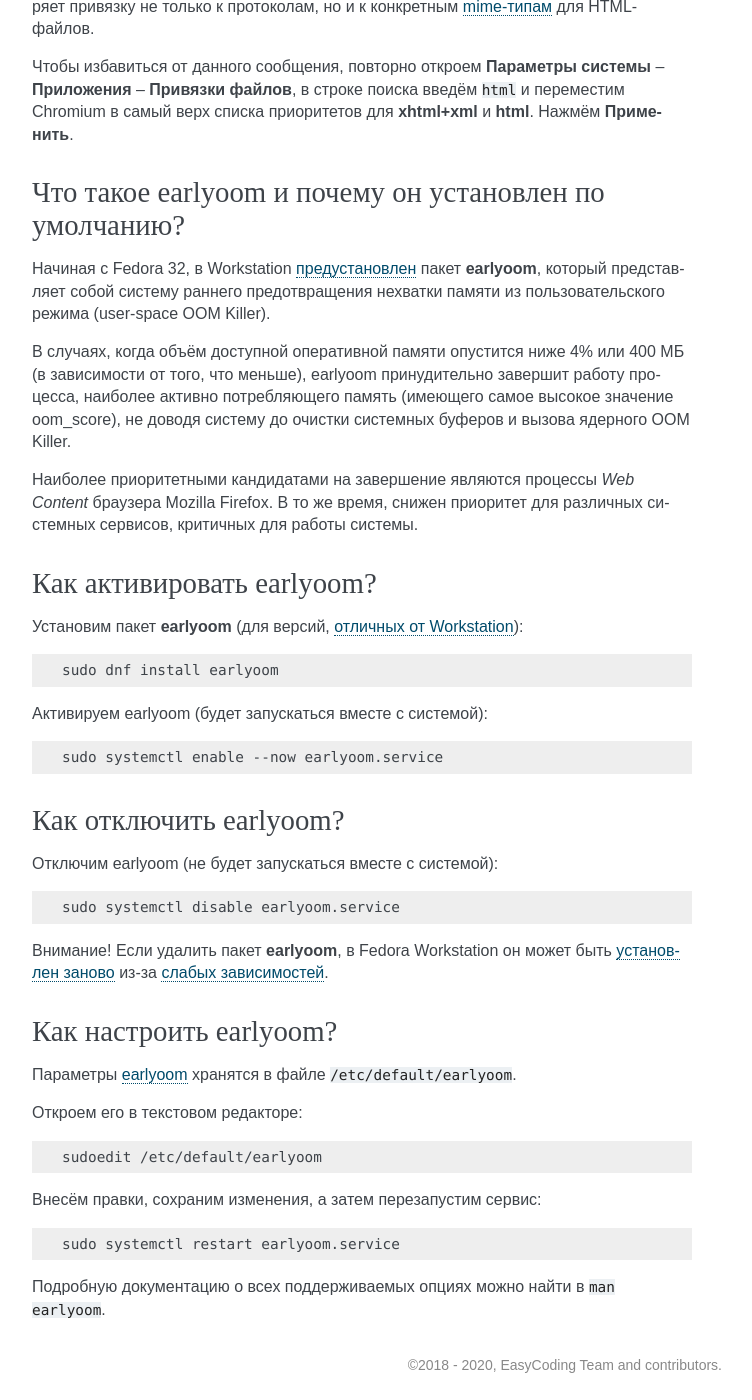
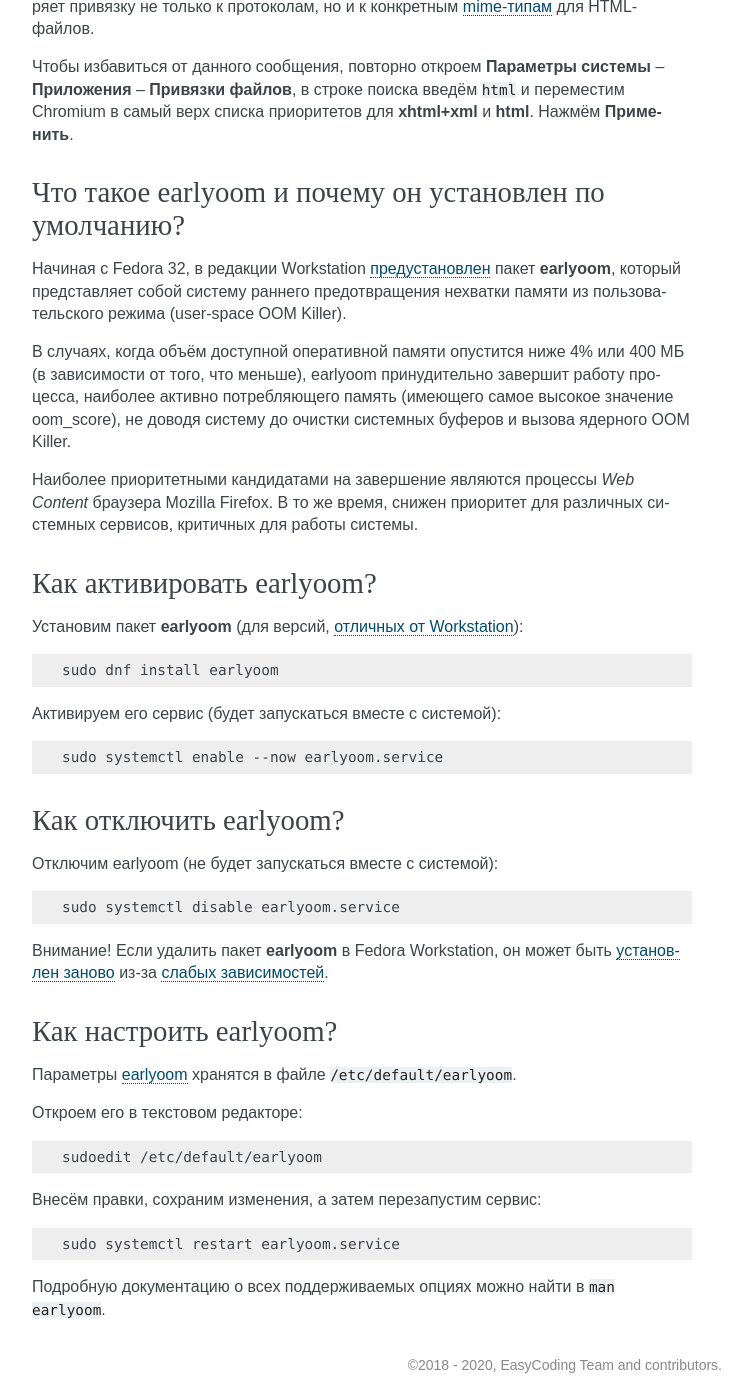
Before and after one commit to RussianFedora/FAQ, a Sphinx documentation site: the page built from source/using-applications.rst, in a window 1280 px wide and 1400 px high, scrolled down 20877 px. Shown: the whole window, without its empty margins (388-1140 px from the left). Built offline with Sphinx 7.4.7, drawn with Linux system fonts in a browser that asks for light colours.

Commit message:
Additional minor fixes to earlyoom questions.

```diff
--- a/source/using-applications.rst
+++ b/source/using-applications.rst
@@ -1147,7 +1147,7 @@
 Что такое earlyoom и почему он установлен по умолчанию?
 ============================================================
 
-Начиная с Fedora 32, в Workstation `предустановлен <https://pagure.io/fedora-workstation/issue/119>`__ пакет **earlyoom**, который представляет собой систему раннего предотвращения нехватки памяти из пользовательского режима (user-space OOM Killer).
+Начиная с Fedora 32, в редакции Workstation `предустановлен <https://pagure.io/fedora-workstation/issue/119>`__ пакет **earlyoom**, который представляет собой систему раннего предотвращения нехватки памяти из пользовательского режима (user-space OOM Killer).
 
 В случаях, когда объём доступной оперативной памяти опустится ниже 4% или 400 МБ (в зависимости от того, что меньше), earlyoom принудительно завершит работу процесса, наиболее активно потребляющего память (имеющего самое высокое значение oom_score), не доводя систему до очистки системных буферов и вызова ядерного OOM Killer.
 
@@ -1165,7 +1165,7 @@
 
     sudo dnf install earlyoom
 
-Активируем earlyoom (будет запускаться вместе с системой):
+Активируем его сервис (будет запускаться вместе с системой):
 
 .. code-block:: text
 
@@ -1183,7 +1183,7 @@
 
     sudo systemctl disable earlyoom.service
 
-Внимание! Если удалить пакет **earlyoom**, в Fedora Workstation он может быть :ref:`установлен заново <earlyoom-info>` из-за :ref:`слабых зависимостей <dnf-weakdeps>`.
+Внимание! Если удалить пакет **earlyoom** в Fedora Workstation, он может быть :ref:`установлен заново <earlyoom-info>` из-за :ref:`слабых зависимостей <dnf-weakdeps>`.
 
 .. index:: oom, kernel, earlyoom, config
 .. _earlyoom-configure:
```
